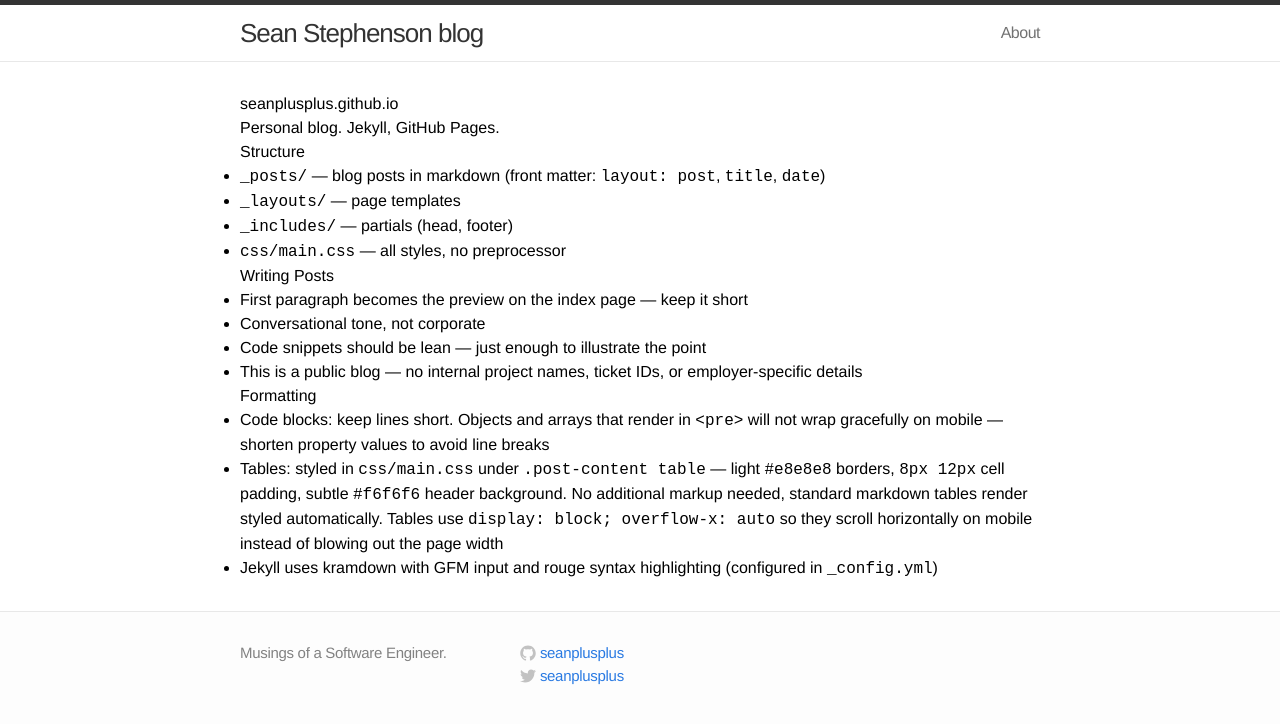
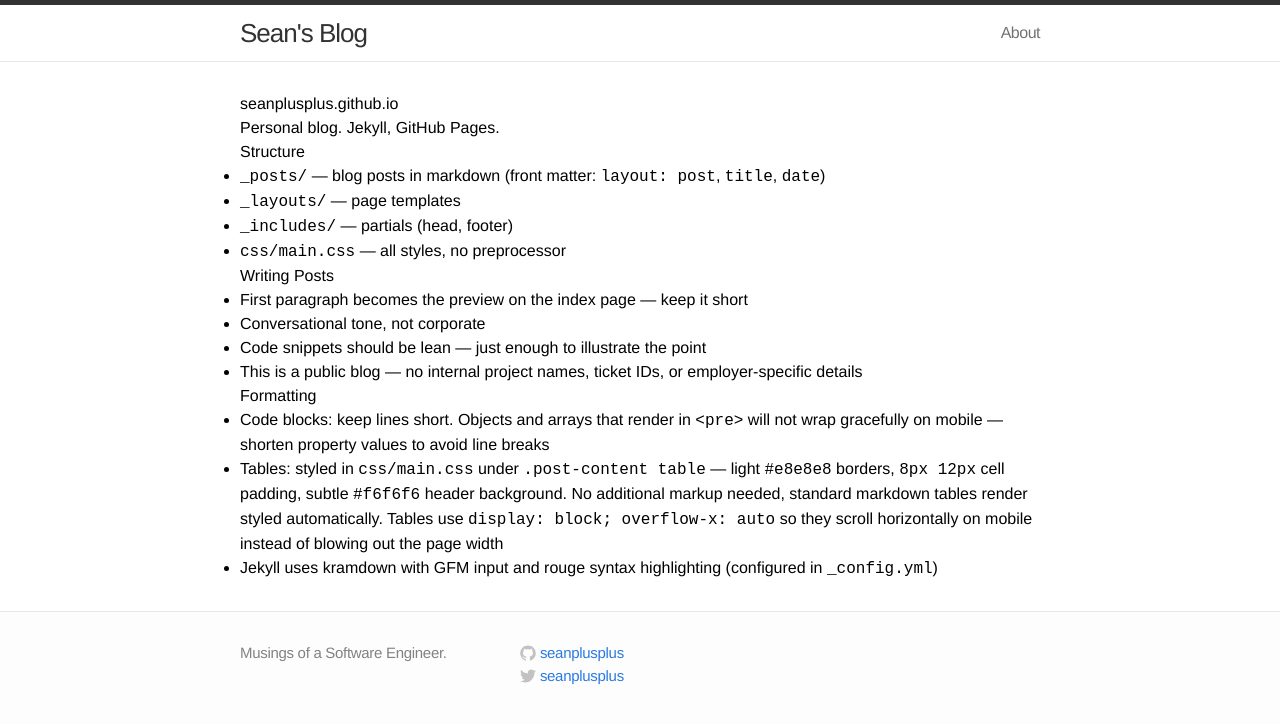
Before and after one commit to SeanPlusPlus/seanplusplus.github.io, a Jekyll site: the page built from CLAUDE.md, in a window 1280 px wide. Shown: the top 724 px of the page. Built offline with Jekyll 4.4.1, drawn with Linux system fonts in a browser that asks for light colours; our own code applies the rules of GitHub Pages for plain Markdown files.

Commit message:
chore: rename blog to Sean's Blog
Co-Authored-By: Claude Opus 5.5 <noreply@anthropic.com>

```diff
--- a/_config.yml
+++ b/_config.yml
@@ -1,5 +1,5 @@
 # Site settings
-title: Sean Stephenson blog
+title: "Sean's Blog"
 email:
 description: "Musings of a Software Engineer."
 baseurl: ""
```
